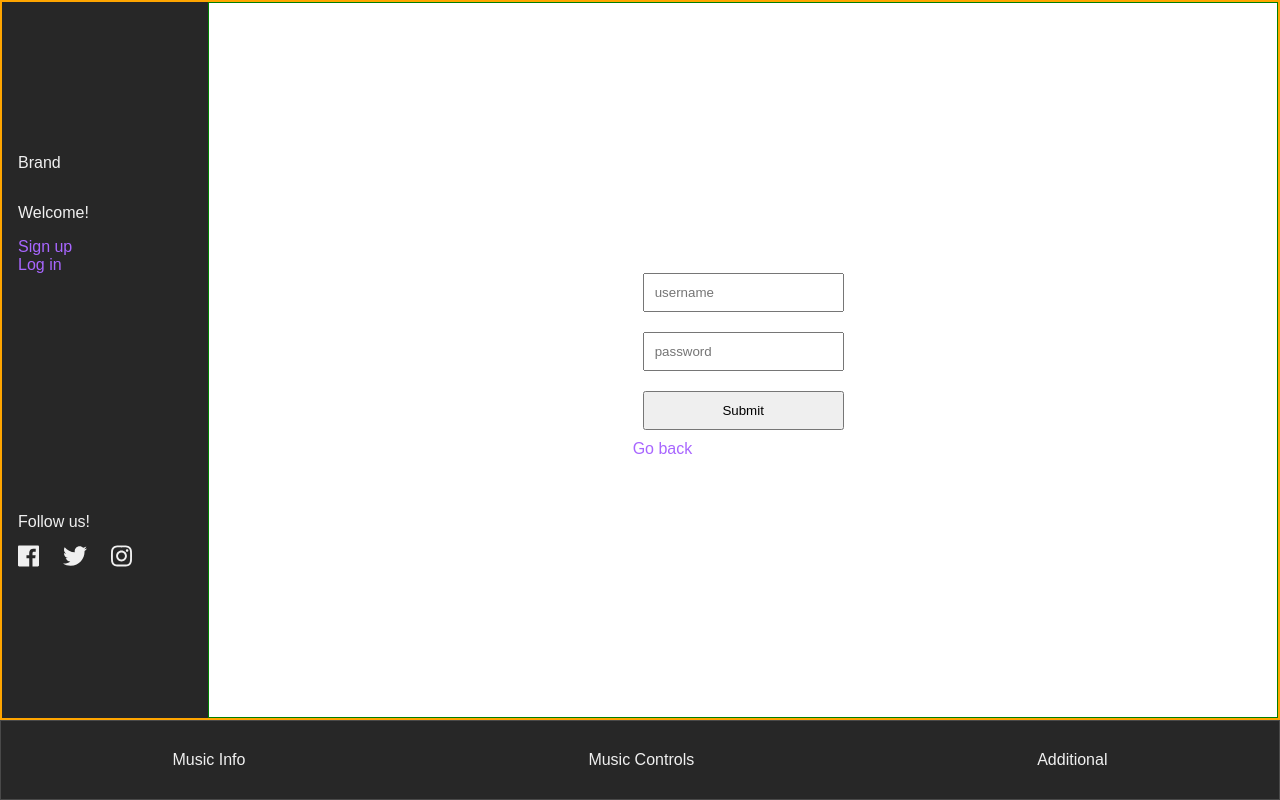
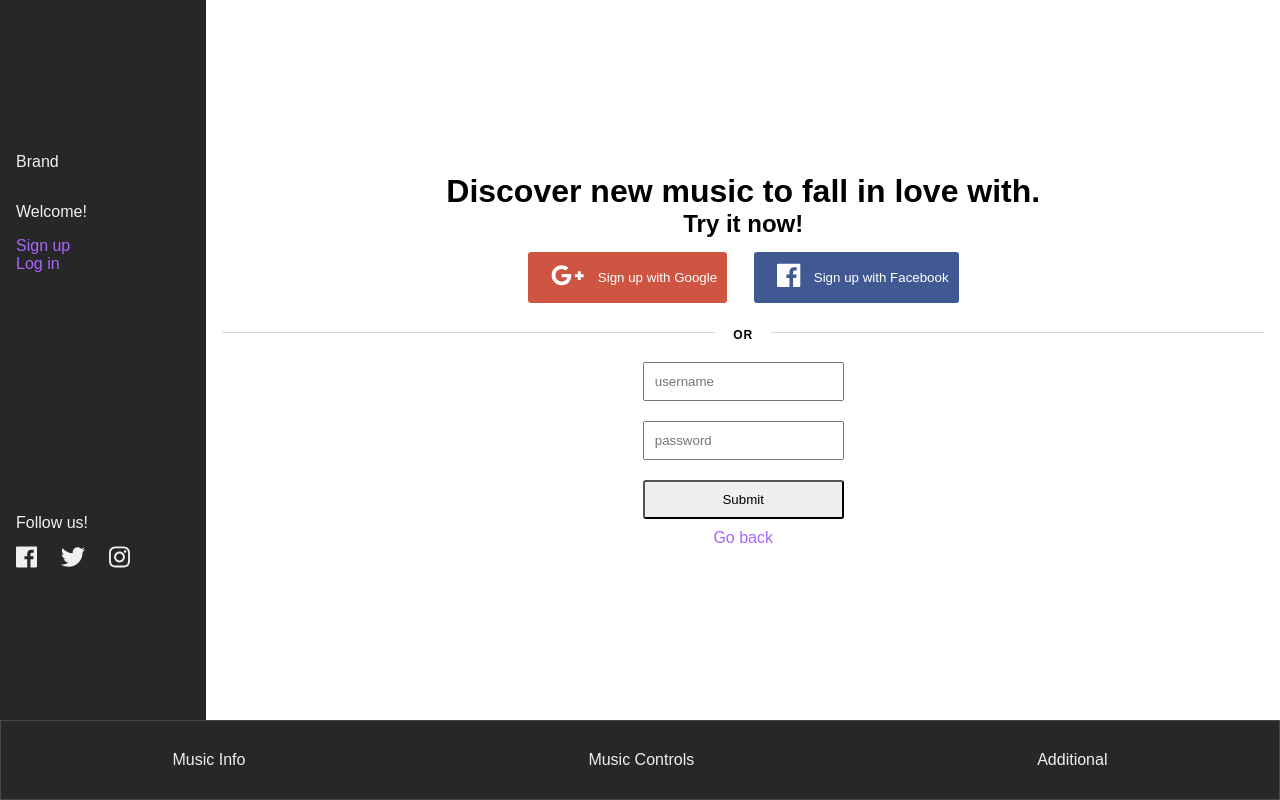
Before and after one commit to ziggysauce/music-app, a React app: page /signup in a window 1280 px wide. Built offline with nearby package versions, Linux system fonts and the light colour scheme; a web font is replaced by a local one.

Commit message:
Style auth frontend

```diff
--- a/client/src/components/pages/auth/Login.jsx
+++ b/client/src/components/pages/auth/Login.jsx
@@ -5,16 +5,27 @@ export default class Login extends Component {
 
   render() {
 		return (
-			<div>
-        <div>
-          <form action="/routes/login" method="post">
-            <input type="text" name="username" placeholder="username"/>
-            <input type="password" name="password" placeholder="password"/>
-            <input type="submit"/>
+			<div className="page">
+        <h1>Welcome back!</h1>
+        <div className="auth-buttons-wrapper">
+          <form className="auth-form" action="/routes/auth/google" method="get">
+            <button className="button google-button"><span className="auth-icon"><i className="fab fa-google-plus-g"></i></span> Log in with Google</button>
           </form>
-          <a href="/routes/auth/facebook" className="button">Facebook</a>
-          <Link to="/">Go back</Link>
+          <form className="auth-form" action="/routes/auth/facebook" method="get">
+            <button className="button facebook-button"><span className="auth-icon"><i className="fab fa-facebook"></i></span> Log in with Facebook</button>
+          </form>
         </div>
+
+        <div className="divider">
+          <strong className="divider-title">Or</strong>
+        </div>
+
+        <form action="/routes/login" method="post">
+          <input type="text" name="username" placeholder="username"/>
+          <input type="password" name="password" placeholder="password"/>
+          <input className="button" type="submit"/>
+        </form>
+        <Link to="/">Go back</Link>
 			</div>
 		);
   }
--- a/client/src/components/pages/auth/Signup.jsx
+++ b/client/src/components/pages/auth/Signup.jsx
@@ -5,15 +5,28 @@ export default class Signup extends Component {
 
   render() {
 		return (
-			<div>
-				<div>
-          <form action="/routes/signup" method="post">
-            <input type="text" name="username" placeholder="username"/>
-            <input type="password" name="password" placeholder="password"/>
-            <input type="submit"/>
+			<div className="page">
+        <h1>Discover new music to fall in love with.</h1>
+        <h2>Try it now!</h2>
+        <div className="auth-buttons-wrapper">
+          <form className="auth-form" action="/routes/auth/google" method="get">
+            <button className="button google-button"><span className="auth-icon"><i className="fab fa-google-plus-g"></i></span> Sign up with Google</button>
           </form>
-          <Link to="/">Go back</Link>
+          <form className="signup-form" action="/routes/auth/facebook" method="get">
+            <button className="button facebook-button"><span className="auth-icon"><i className="fab fa-facebook"></i></span> Sign up with Facebook</button>
+          </form>
         </div>
+
+        <div className="divider">
+          <strong className="divider-title">Or</strong>
+        </div>
+
+        <form action="/routes/signup" method="post">
+          <input type="text" name="username" placeholder="username"/>
+          <input type="password" name="password" placeholder="password"/>
+          <input className="button" type="submit"/>
+        </form>
+        <Link to="/">Go back</Link>
 			</div>
 		);
   }
--- a/client/src/components/pages/users/User.jsx
+++ b/client/src/components/pages/users/User.jsx
@@ -3,16 +3,59 @@ import { Link } from 'react-router-dom';
 import axios from 'axios';
 
 class User extends Component {
-	componentDidMount() {
+	// componentDidMount() {
+	// 	let id = this.props.props.match.params.id;
+	// 	axios.get(`routes/user/${id}`)
+	// 		.then((results) => {
+	// 			console.log('these are the results: ', results);
+	// 			this.props.handleLocalLogin(results.data.user.username);
+	// 		})
+	// 		.catch((err) => {
+	// 			console.log(err);
+	// 		});
+
+	// 		console.log('trying to gt fb auth: ', this.props.user);
+	// 		this.props.user ? console.log('its not null') : console.log('its null');
+	// }
+
+	handleFbAuth() {
+		console.log('===================================');
+		console.log('FB AUTHHHHHHH');
+		console.log('===================================');
+		axios.get('/routes/auth')
+			.then((response) => {
+				this.props.handleLogin(response.data.user);
+			})
+			.catch((err) => {
+				console.log('Error retrieving user: ', err);
+			});
+	}
+
+	handleLocalAuth() {
+		console.log('===================================');
+		console.log('LOCAL AUTHHHHHHH');
+		console.log('===================================');
 		let id = this.props.props.match.params.id;
 		axios.get(`routes/user/${id}`)
 			.then((results) => {
 				console.log('these are the results: ', results);
-				this.props.handleLocalLogin(results.data.user.username);
+				this.props.handleLogin(results.data.user.username);
 			})
 			.catch((err) => {
 				console.log(err);
 			});
+	}
+
+	componentDidMount() {
+		console.log('USER.JSX DID MOUNT, PROPS: ', this.props.props);
+		console.log('HASH: ', this.props.props.location);
+		if (this.props.props.location.hash.length > 0) {
+			// FB AUTH
+			this.handleFbAuth();
+		} else if (this.props.props.match.params.id !== 'profile') {
+			// LOCAL AUTH
+			this.handleLocalAuth();
+		}
 	}
 
 	render() {
--- a/client/src/components/shared/dashboard/Dashboard.jsx
+++ b/client/src/components/shared/dashboard/Dashboard.jsx
@@ -5,7 +5,7 @@ import DashTopGuest from './DashTopGuest.jsx';
 
 export default class Dashboard extends Component {
   render() {
-    // console.log('from dashboard: ', this.props);
+    console.log('from dashboard: ', this.props);
 		return (
       <div className="dashboard">
         <div className="dash-top">
--- a/client/src/routes/Router.jsx
+++ b/client/src/routes/Router.jsx
@@ -32,7 +32,7 @@ class AppRouter extends Component {
 		// 	});
   }
 
-  handleLocalLogin = (user) => {
+  handleLogin = (user) => {
     this.setState({ user: user });
   }
 
@@ -52,7 +52,7 @@ class AppRouter extends Component {
                 render={(props) => (<User
                   props={props}
                   user={this.state.user}
-                  handleLocalLogin={this.handleLocalLogin}
+                  handleLogin={this.handleLogin}
                 />)}
               />
               <Route
@@ -60,6 +60,7 @@ class AppRouter extends Component {
                 render={(props) => (<User
                   props={props}
                   user={this.state.user}
+                  handleLogin={this.handleLogin}
                 />)}
               />
               <Route exact path="/playlist" component={Playlist} />
--- /dev/null
+++ b/client/src/styles/components/_auth.scss
@@ -0,0 +1,58 @@
+
+.auth-form {
+  display: flex;
+  flex-direction: column;
+  justify-content: center;
+  align-items: center;
+}
+
+.auth-buttons-wrapper {
+  display: flex;
+}
+
+.google-button, .facebook-button {
+  color: white;
+  display: flex;
+  align-items: center;
+  margin: 1em;
+  border: none;
+}
+
+.google-button {
+  background: #CD5542;
+
+  &:hover {
+    background: darken(#CD5542, 5%);
+  }
+}
+
+.facebook-button {
+  background: #405993;
+
+  &:hover {
+    background: darken(#405993, 5%);
+  }
+}
+
+.auth-icon {
+  font-size: 2em;
+  padding: 0 0.5em;
+}
+
+.divider {
+  width: 100%;
+  margin: 1em 0;
+  border-top: 1px solid darken($off-white, 10%);
+  text-align: center;
+  display: block;
+  line-height: 1px;
+  position: relative;
+}
+
+.divider-title {
+  background: white;
+  font-size: 12px;
+  letter-spacing: 1px;
+  padding: 0 1.5em;
+  text-transform: uppercase;
+}
--- a/client/src/styles/components/_main-page.scss
+++ b/client/src/styles/components/_main-page.scss
@@ -6,12 +6,12 @@
 .center-page {
   display: flex;
   flex-direction: row;
-  border: 2px solid orange;
+  // border: 2px solid orange;
   min-height: calc(100vh - 10em);
 }
 
 .main-page {
-  border: 1px solid green;
+  // border: 1px solid green;
   // height: 100%;
   width: 100%;
   margin-left: 15em;
@@ -22,6 +22,20 @@
   padding: 0;
 }
 
+.page {
+  width: 100%;
+  height: 100%;
+  padding: 1em;
+  display: flex;
+  flex-direction: column;
+  justify-content: center;
+  align-items: center;
+
+  h1, h2, {
+    margin: 0;
+  }
+}
+
 @media (min-width: 768px) {
   .center-page {
     min-height: calc(100vh - 5em);
--- a/client/src/styles/main.scss
+++ b/client/src/styles/main.scss
@@ -4,3 +4,4 @@
 @import './layout/footer';
 @import './layout/dashboard';
 @import './components/main-page';
+@import './components/auth';
```
Also changed, not shown: 2 other files (tests, documents, lock files or other folders).
